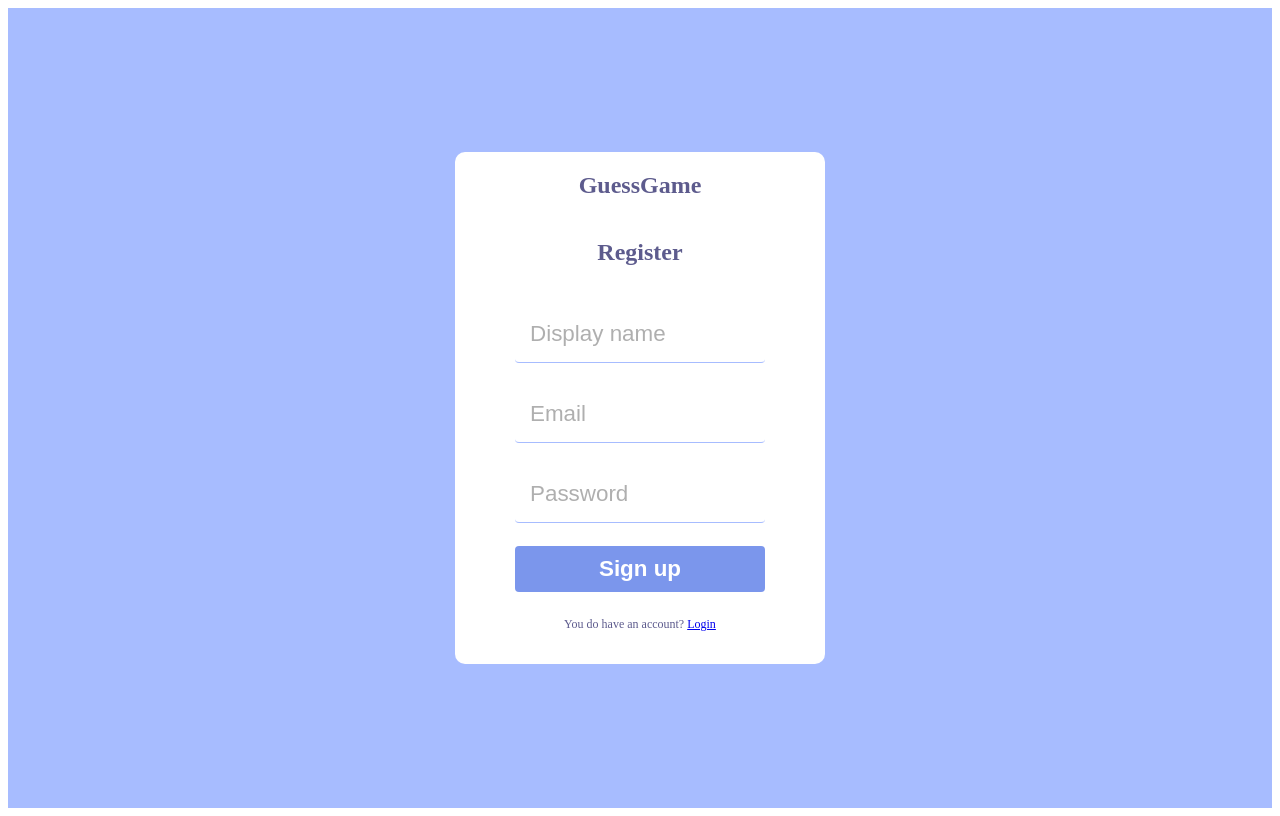
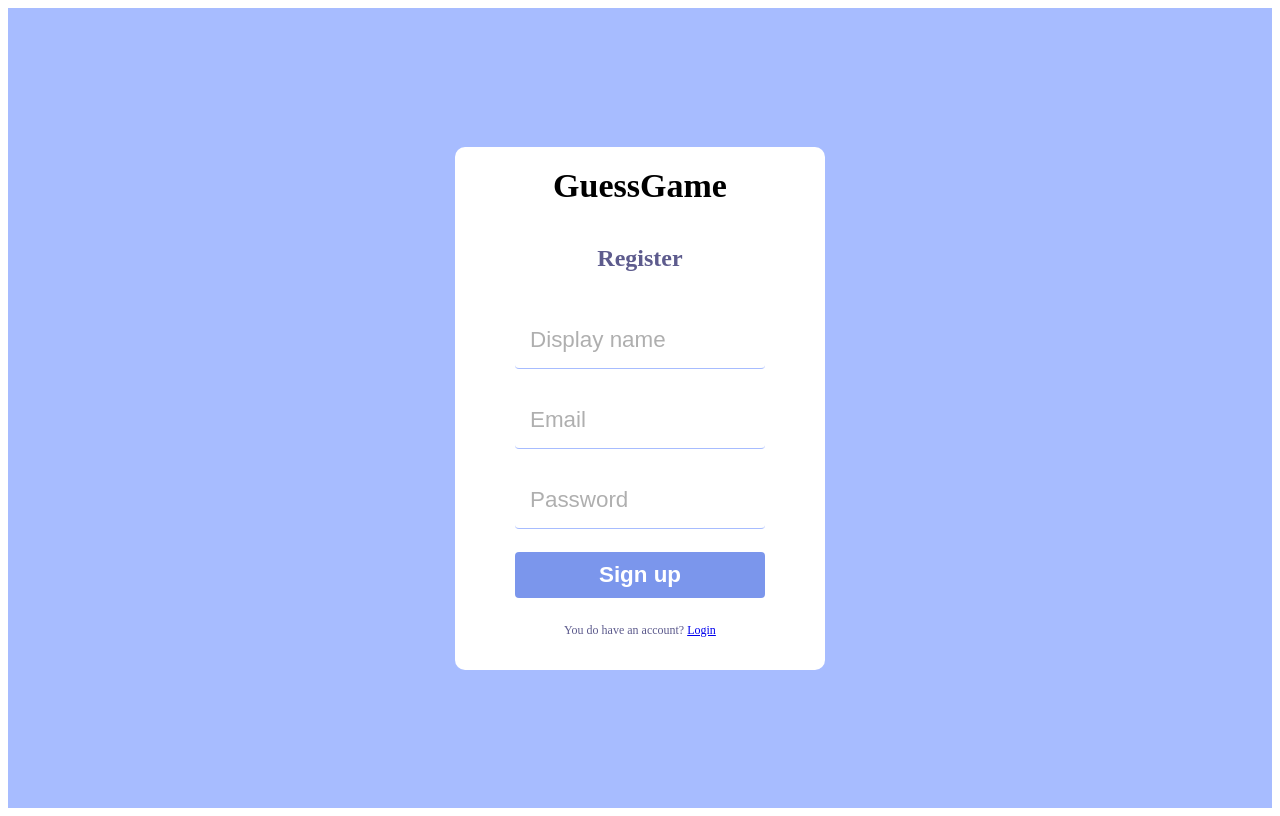
Before and after one commit to sachinsingh3232/litmusfrontend, a React (Create React App) app: page /register in a window 1280 px wide. Built offline with nearby package versions, Linux system fonts and the light colour scheme; no server answers.

Commit message:
Update index.js

```diff
--- a/src/pages/Signup/index.js
+++ b/src/pages/Signup/index.js
@@ -32,7 +32,7 @@ function Register() {
   return (
     <div className="formContainer">
       <div className="formWrapper">
-        <span className="logo">GuessGame</span>
+        <span className="logoName">GuessGame</span>
         <span className="logo">Register</span>
         <form onSubmit={handleSubmit}>
           <input type="text" placeholder="Display name" />
```
